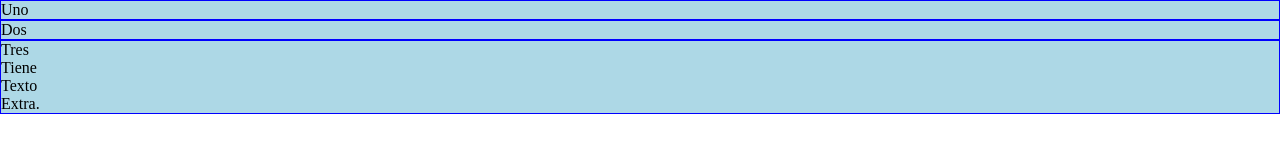
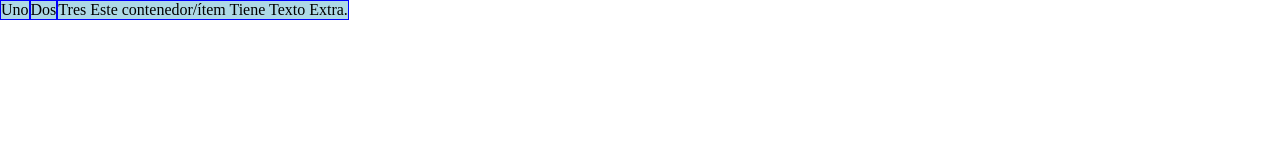
Before and after one commit to ej3mplo/ejemplo--css-flexbox, a plain HTML site: page el-contenedor-flex/index.html in a window 1280 px wide. Drawn offline with Linux system fonts and the light colour scheme.

Commit message:
multilinea con flex-box

```diff
--- a/el-contenedor-flex/index.css
+++ b/el-contenedor-flex/index.css
@@ -15,5 +15,6 @@ html, body {
   *  flex-basis:     auto;
   *  flex-wrap:      nowrap;
   */
-  flex-direction: column;
+  flex-direction: row;
+  flex-wrap: wrap;
 }
--- a/el-contenedor-flex/index.html
+++ b/el-contenedor-flex/index.html
@@ -12,9 +12,10 @@
       <div>Uno</div>
       <div>Dos</div>
       <div>Tres
-          <br>Tiene
-          <br>Texto
-          <br>Extra.
+          Este contenedor/ítem
+          <!--<br>-->Tiene
+          <!--<br>-->Texto
+          <!--<br>-->Extra.
       </div>
     </div>
   </body>
```
